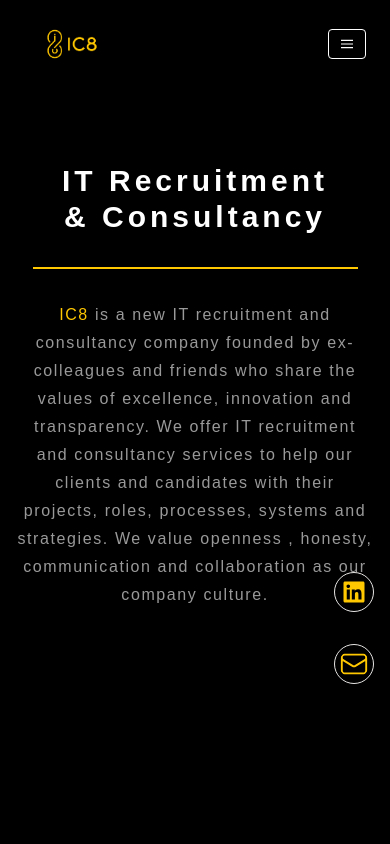
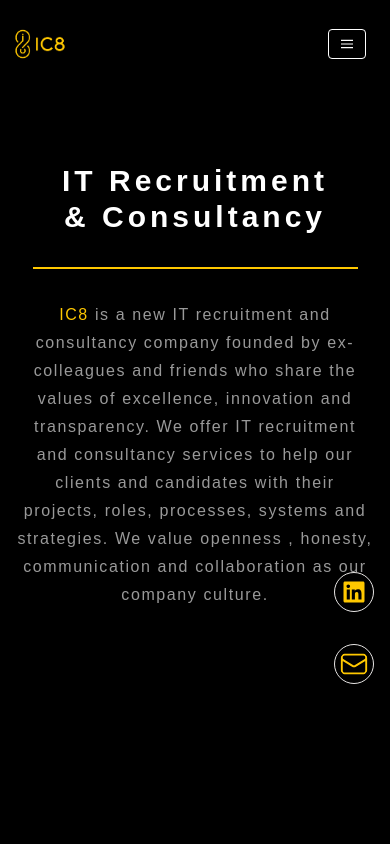
Before and after one commit to technologyconsulting/ic8-production, a Next.js app: page / in a window 390 px wide. Shown: the top 844 px of the page. Built offline with nearby package versions, Linux system fonts and the light colour scheme; no server answers.

Commit message:
styling: improved logo positioning on sm and md devices

```diff
--- a/src/components/Header/index.tsx
+++ b/src/components/Header/index.tsx
@@ -11,7 +11,7 @@
         <nav className="flex w-full flex-wrap items-center justify-between bg-black p-6 md:bg-black">
           <div className="flex flex-shrink-0 items-center text-white">
             <Link href="/">
-              <div className="relative mx-auto h-10 w-24 md:h-14 md:w-32 xl:mx-0 xl:ml-[-4.25rem] xl:h-20 xl:w-48">
+              <div className="relative ml-[-2rem] h-10 w-24 md:h-14 md:w-32 lg:mx-auto xl:mx-0 xl:ml-[-4.25rem] xl:h-20 xl:w-48">
                 <Image
                   src={"/main-logo.png"}
                   alt="IC8 Logo is gold in color, features the word ic8 and has an icon that uses a combination of the 8, i and C"
```
